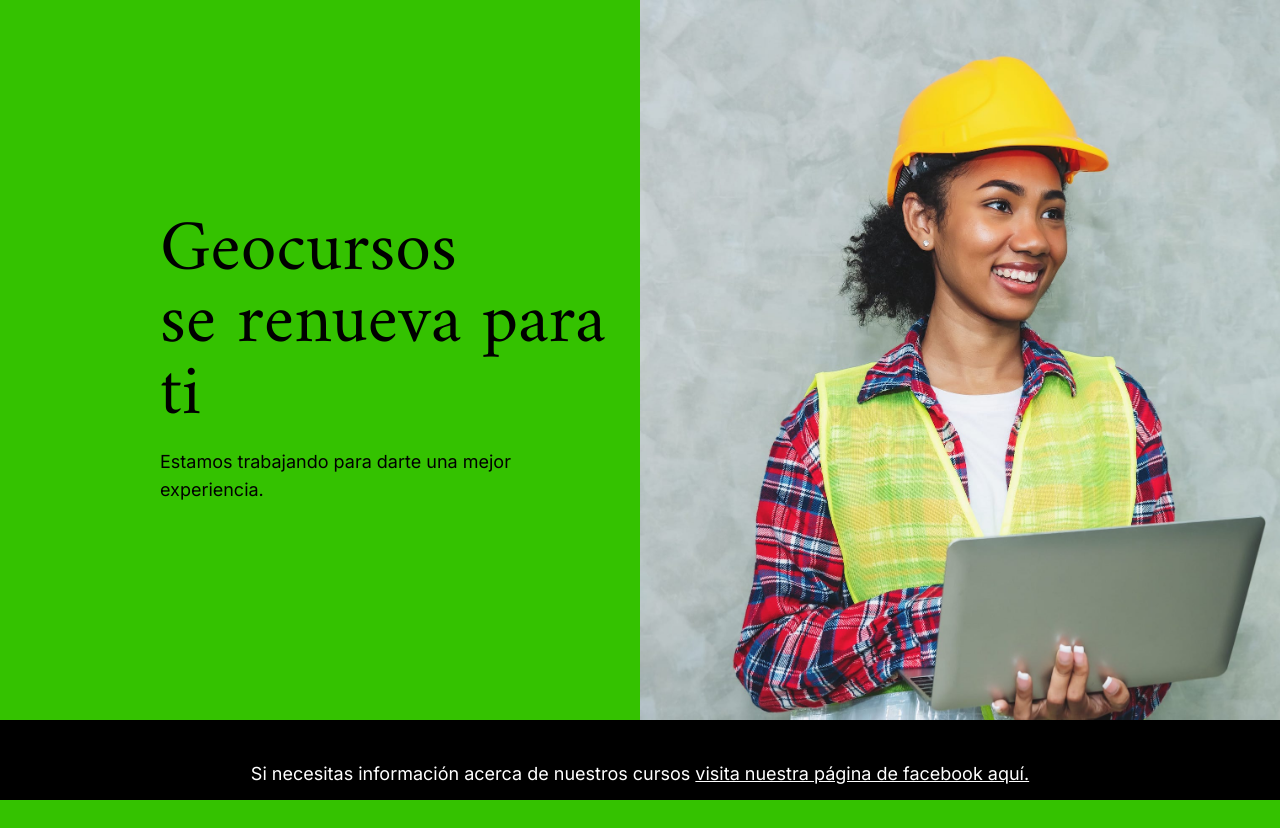
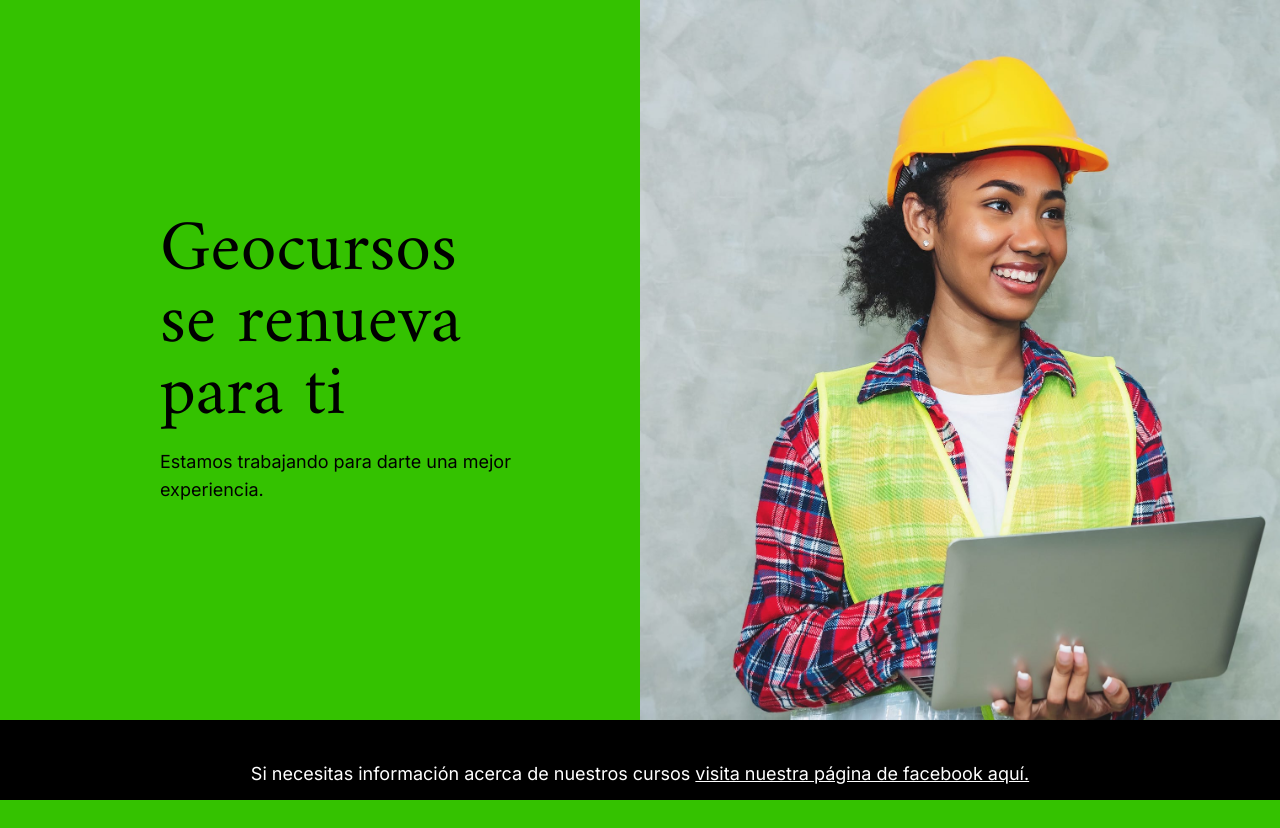
Before and after one commit to renzodamgo/geocursos-fe, a Next.js app: page / in a window 1280 px wide. Built offline with nearby package versions, Linux system fonts and the light colour scheme.

Commit message:
Feat: Add padding to title

```diff
--- a/app/components/mantainance.tsx
+++ b/app/components/mantainance.tsx
@@ -9,7 +9,7 @@ export const Mantainance = () => {
   return (
     <div>
       <div className="grid md:grid-cols-2 md:h-[90vh] md:items-center">
-        <Container className="md:pl-20 lg:pl-40">
+        <Container className="md:pl-20 lg:pl-40 md:pr-10">
           <HeadingH1 className="md:hidden">
             Geocursos se renueva para ti
           </HeadingH1>
```
